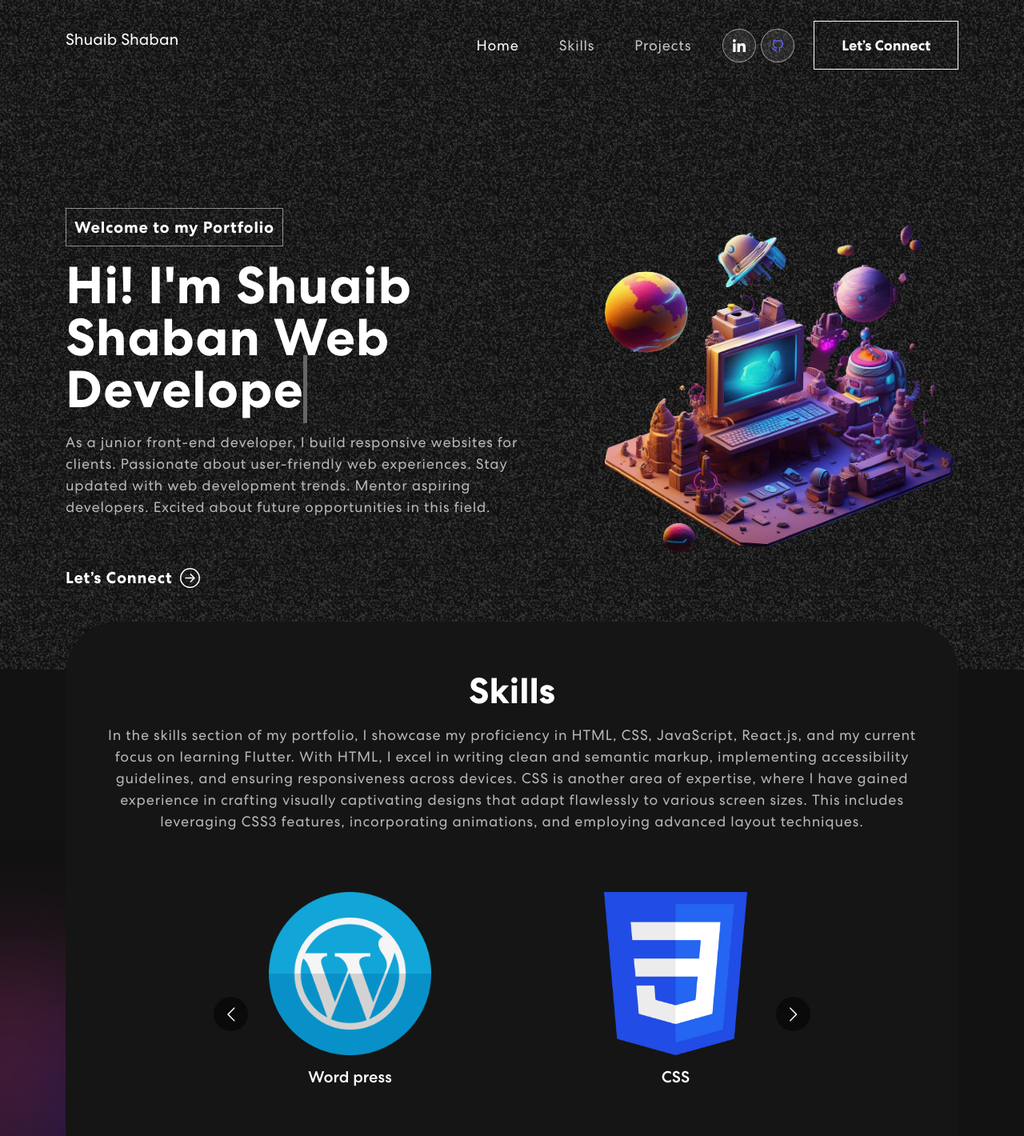
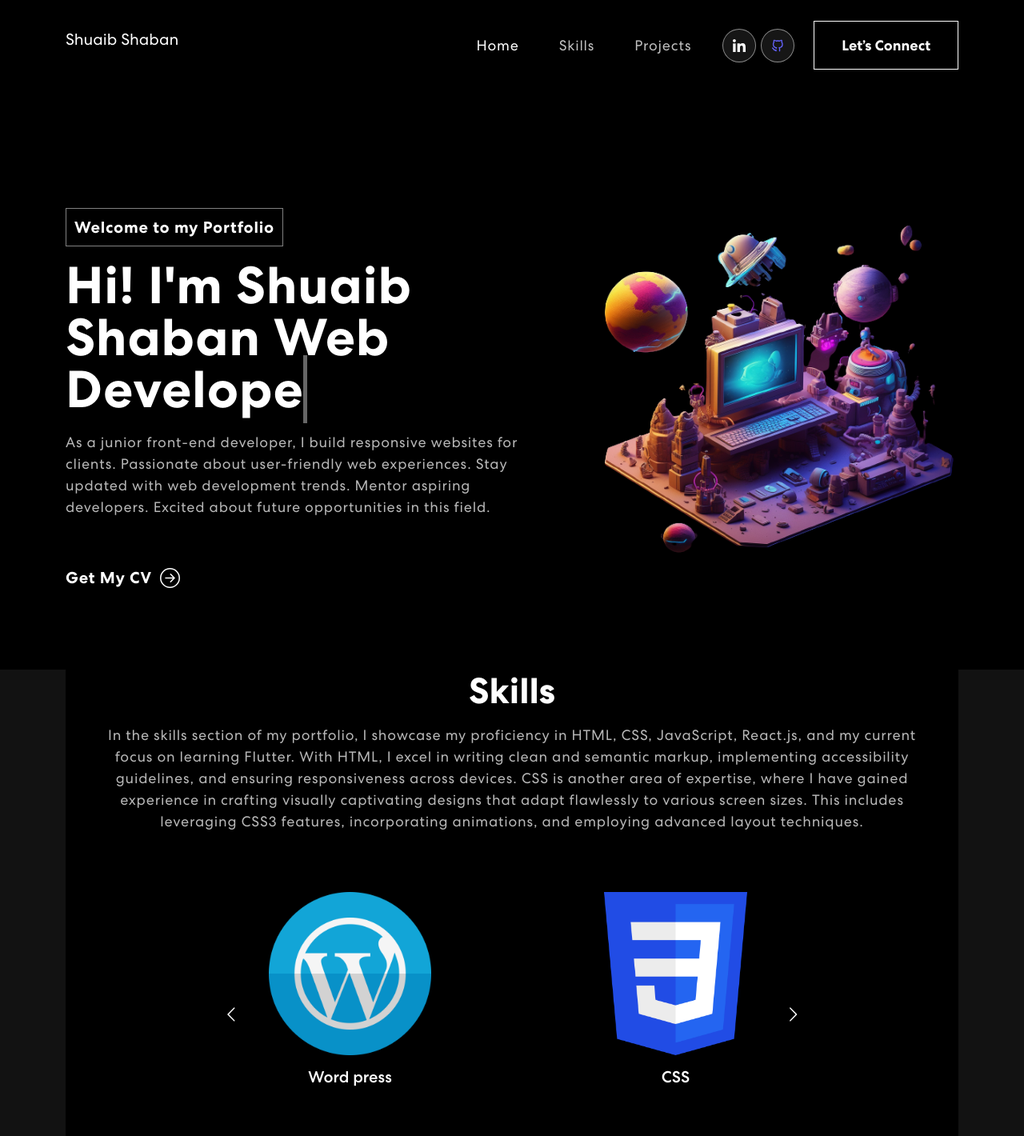
Before and after one commit to ShuaibShaban/portfolio, a React (Create React App) app: page / in a window 1280 px wide. Shown: the top 1420 px of the page at 80% size. Built offline with nearby package versions, Linux system fonts and the light colour scheme; no server answers.

Commit message:
changes done to my landing page

```diff
--- a/src/App.css
+++ b/src/App.css
@@ -234,10 +234,11 @@ nav.navbar .navbar-toggler[aria-expanded="true"] .navbar-toggler-icon {
 .banner {
   margin-top: 0;
   padding: 260px 0 100px 0;
-  background-image: url('./assets/img/effect.png');
-  animation: static 3s steps(5, end) infinite;
+  background: black;
+  /* background-image: url('./assets/img/effect.png'); */
+  /* animation: static 3s steps(5, end) infinite;
   z-index: 999;
-  background-size: 200px;
+  background-size: 200px; */
   /* background-position: top center; */
   /* background-size: cover; */
   /* background-repeat: no-repeat; */
@@ -338,9 +339,14 @@ cursor: pointer;
 .skill {
   padding: 0 0 50px 0;
   position: relative;
+
+  /* background-image: url(./assets/img/effect.png);
+  animation: static 3s steps(5, end) infinite;
+  z-index: 999;
+  background-size: 200px; */
 }
 .skill-bx {
-  background: #151515;
+  background: black;
   border-radius: 64px;
   text-align: center;
   padding: 60px 50px;
@@ -366,13 +372,13 @@ cursor: pointer;
   width: 50%;
   margin: 0 auto 15px auto;
 }
-.background-image-left {
+/* .background-image-left {
   top: 28%;
   position: absolute;
   bottom: 0;
   width: 40%;
   z-index: -4;
-}
+} */
 
 /************ Projects Css ************/
 .project {
@@ -453,6 +459,7 @@ cursor: pointer;
   border-radius: 30px;
   overflow: hidden;
   margin-bottom: 24px;
+  break-inside: avoid;
 }
 .proj-imgbx::before {
   content: "";
@@ -576,7 +583,7 @@ cursor: pointer;
 /************ Footer Css ************/
 .footer {
   padding: 0 0 50px 0;
-  background-image: url('./assets/img/footer-bg.png');
+  /* background-image: url('./assets/img/footer-bg.png'); */
   background-position: center center;
   background-size: cover;
   background-repeat: no-repeat;
--- a/src/components/Banner.js
+++ b/src/components/Banner.js
@@ -58,7 +58,7 @@ export const Banner = () => {
                 <span className="tagline">Welcome to my Portfolio</span>
                 <h1>{`Hi! I'm Shuaib Shaban`} <span className="txt-rotate" dataPeriod="1000" data-rotate='[ "Web Developer", "Web Designer", "UI/UX Designer" ]'><span className="wrap">{text}</span></span></h1>
                   <p>As a junior front-end developer, I build responsive websites for clients. Passionate about user-friendly web experiences. Stay updated with web development trends. Mentor aspiring developers. Excited about future opportunities in this field.</p>
-                  <button onClick={() => console.log('connect')}>Let’s Connect <ArrowRightCircle size={25} /></button>
+                  <button onClick={() => console.log('connect')}>Get My CV <ArrowRightCircle size={25} /></button>
               </div>}
             </TrackVisibility>
           </Col>
--- a/src/components/Contact.js
+++ b/src/components/Contact.js
@@ -36,7 +36,7 @@ export const Contact = () => {
     setButtonText("Send");
     let result = await response.json();
     setFormDetails(formInitialDetails);
-    if (result.code == 200) {
+    if (result.code === 200) {
       setStatus({ succes: true, message: 'Message sent successfully'});
     } else {
       setStatus({ succes: false, message: 'Something went wrong, please try again later.'});
--- a/src/components/Skills.js
+++ b/src/components/Skills.js
@@ -5,7 +5,7 @@ import Carousel from 'react-multi-carousel';
 import 'react-multi-carousel/lib/styles.css';
 import arrow1 from "../assets/img/arrow1.svg";
 import arrow2 from "../assets/img/arrow2.svg";
-import colorSharp from "../assets/img/color-sharp.png"
+// import colorSharp from "../assets/img/color-sharp.png"
 import  Wordpress  from "../assets/img/wordpress.png";
 import CSS from "../assets/img/css.png"
 import Figma from "../assets/img/figma.png"
@@ -125,7 +125,7 @@ export const Skills = () => {
                 </div>
             </div>
         </div>
-        <img className="background-image-left" src={colorSharp} alt="Image" />
+        {/* <img className="background-image-left" src={colorSharp} alt="Image" /> */}
     </section>
   )
 }
```
